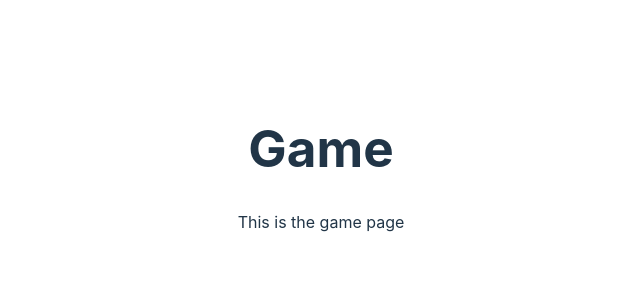
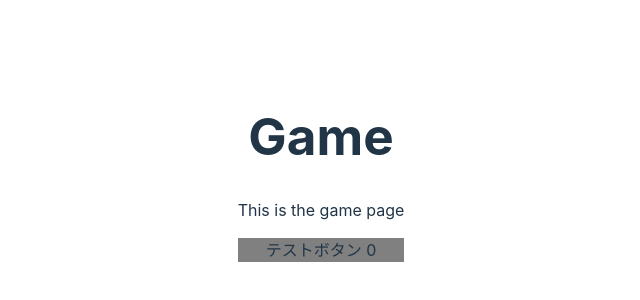
Before and after one commit to itsp-pbl-2023/mind-graph, a React (Vite) app in the folder client/: page /game in a window 1280 px wide. Shown: the part 232-532 px from the top of the page, without its empty margins (319-959 px from the left). Built offline with nearby package versions, Linux system fonts and the light colour scheme; what @bufbuild/connect-query, @bufbuild/connect-web, @bufbuild/protobuf would draw is missing.

Commit message:
wip ボタンの骨組みを追加

```diff
--- /dev/null
+++ b/client/src/components/button.tsx
@@ -0,0 +1,15 @@
+import { useState } from "react"
+
+const Button = ({ text }: { text: string }) => {
+    const [count, setCount] = useState(0)
+    const onClickHander = () => {
+        setCount(count + 1)
+    }
+    return (
+      <div onClick={onClickHander} style={{backgroundColor : "gray"}}>
+        <span> { text } {count}</span>
+      </div>
+    )
+  }
+
+  export default Button
--- a/client/src/pages/game.tsx
+++ b/client/src/pages/game.tsx
@@ -1,8 +1,11 @@
+import Button from "../components/button"
+
 const Game = () => {
     return (
       <div>
         <h1>Game</h1>
         <p>This is the game page</p>
+        <Button text="テストボタン"></Button>
       </div>
     )
   }
```
